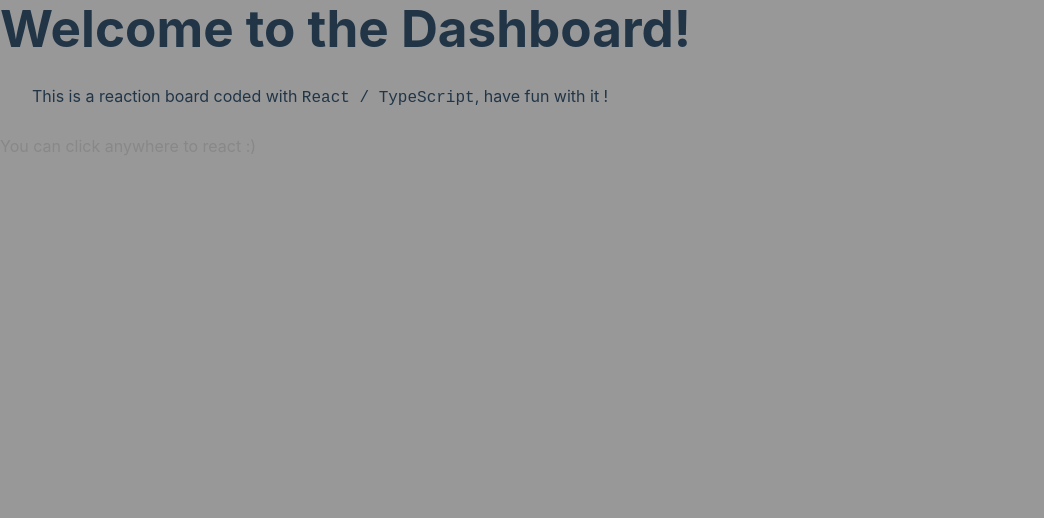
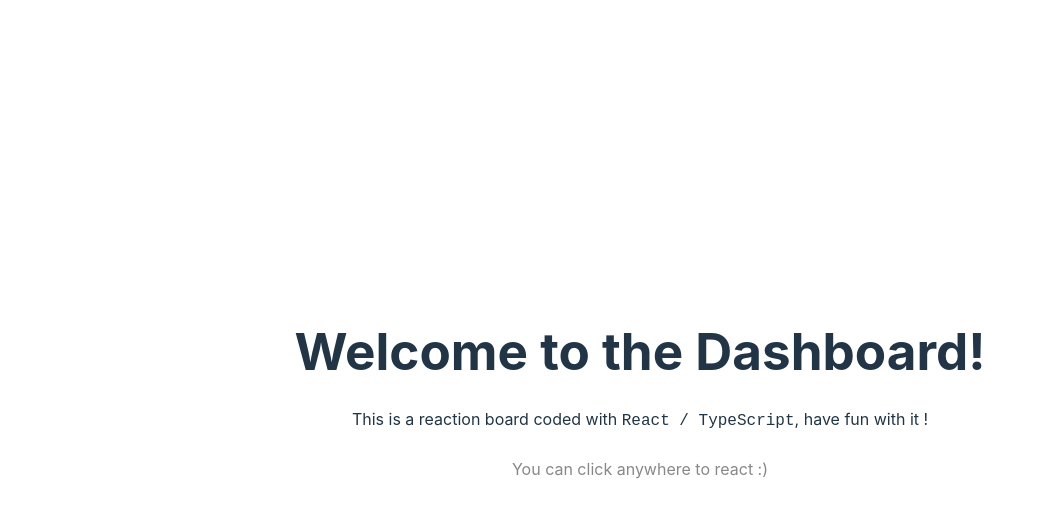
Before and after one commit to Madorakkusu/ViteJS-React-TS-ESLint-Template, a React (Vite) app: page / in a window 1280 px wide. Shown: the top 518 px of the page, without its empty margins (0-1044 px from the left). Built offline with nearby package versions, Linux system fonts and the light colour scheme.

Commit message:
Small CSS fixes

```diff
--- a/src/components/ReactionBoard/ReactionBoard.css
+++ b/src/components/ReactionBoard/ReactionBoard.css
@@ -1,3 +1,3 @@
 .reactionBoard {
-    background: rgba(50, 50, 50, 0.5)
+    position: relative;
 }
--- a/src/modules/Dashboard/Dashboard.css
+++ b/src/modules/Dashboard/Dashboard.css
@@ -1,4 +1,8 @@
 .dashboard {
     width: 100vw;
     height: 100vh;
+    display: flex;
+    justify-content: center;
+    align-items: center;
+    flex-direction: column;
 }
```
